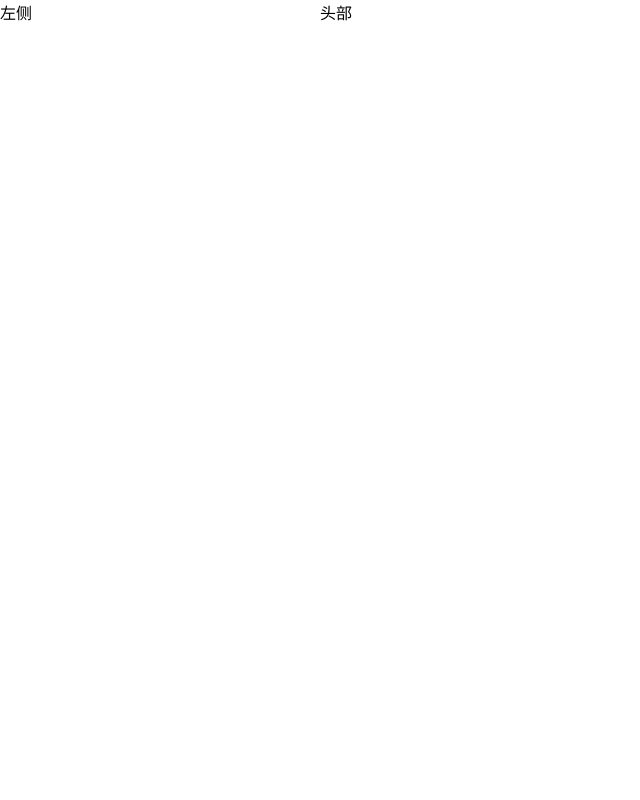
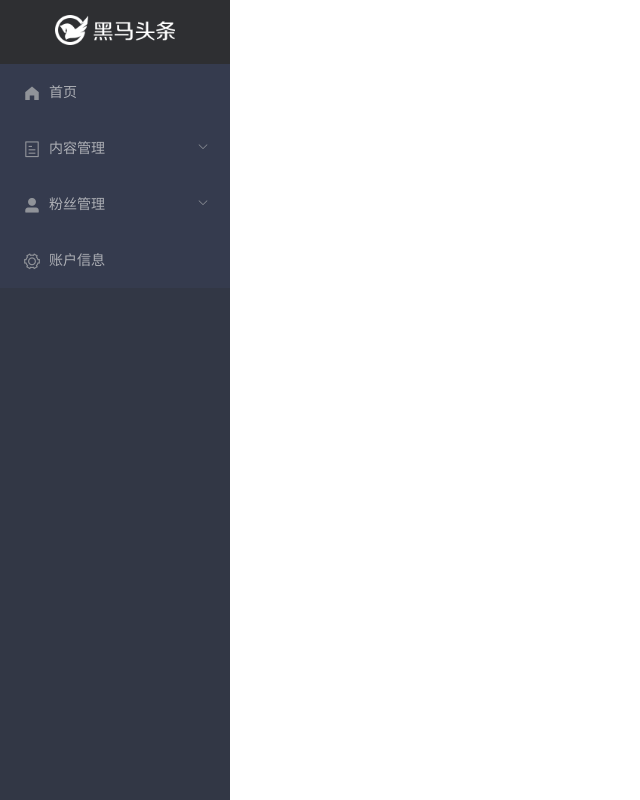
Before and after one commit to hszxxn/heimatoutiao, a Vue app: page /#/home in a window 1280 px wide. Shown: the whole page, without its empty margins (0-640 px from the left). Built offline with nearby package versions, Linux system fonts and the light colour scheme.

Commit message:
主页侧边导航完成

```diff
--- /dev/null
+++ b/src/components/home/layout-aslider.vue
@@ -0,0 +1,66 @@
+<template>
+   <div class='layoutSlider'>
+        <div class='leftLogo'>
+            <img src="../../assets/img/logo_admin.png" alt="">
+        </div>
+         <el-menu
+      style="border-right: 1px solid #353b4e"
+      background-color="#353b4e"
+      text-color="#adafb5"
+      active-text-color="#ffd04b">
+       <!-- 首页 -->
+       <el-menu-item index="1">
+        <i class="el-icon-s-home"></i>
+        <span slot="title">首页</span>
+      </el-menu-item>
+      <!-- 内容管理 -->
+      <el-submenu index="2">
+        <template slot="title">
+          <i class="el-icon-tickets"></i>
+          <span>内容管理</span>
+        </template>
+          <el-menu-item index="2-1">发布文章</el-menu-item>
+          <el-menu-item index="2-2">内容列表</el-menu-item>
+          <el-menu-item index="2-3">评论列表</el-menu-item>
+          <el-menu-item index="2-4">素材管理</el-menu-item>
+      </el-submenu>
+      <!-- 粉丝管理 -->
+      <el-submenu index="1">
+        <template slot="title">
+          <i class="el-icon-user-solid"></i>
+          <span>粉丝管理</span>
+        </template>
+          <el-menu-item index="3-1">图文数据</el-menu-item>
+          <el-menu-item index="3-2">粉丝概况</el-menu-item>
+          <el-menu-item index="3-3">粉丝画像</el-menu-item>
+          <el-menu-item index="3-4">粉丝列表</el-menu-item>
+      </el-submenu>
+      <!-- 账户信息 -->
+      <el-menu-item index="4">
+        <i class="el-icon-setting"></i>
+        <span slot="title">账户信息</span>
+      </el-menu-item>
+    </el-menu>
+   </div>
+</template>
+<script>
+export default {
+
+}
+</script>
+<style lang="less" scoped>
+.layoutSlider{
+    width: 230px;
+    height: 100vh;
+    background: #323745;
+    .leftLogo{
+        padding: 15px 0;
+        text-align: center;
+        background: #2e2f32;
+        img {
+            height: 30px
+        }
+    }
+}
+
+</style>
--- a/src/views/home/index.vue
+++ b/src/views/home/index.vue
@@ -2,9 +2,13 @@
   <div class="home">
       <el-container>
           <!-- 侧边栏 -->
-          <el-aside class='aside'>左侧</el-aside>
+          <el-aside class='aside'>
+              <layout-slider></layout-slider>
+          </el-aside>
           <el-container>
-                <el-header>头部</el-header>
+                <!-- 头部 -->
+                <el-header></el-header>
+                <!-- 容器 -->
                 <el-main>
                     <router-view></router-view>
                 </el-main>
@@ -15,18 +19,17 @@
 </template>
 
 <script>
-
+import layoutSlider from '../../components/home/layout-aslider'
 export default {
 
   components: {
-
+    'layout-slider': layoutSlider
   }
 }
 </script>
 <style lang="less" scoped>
-   .aside {
-      width: 300px;
-      height: 100vh;
-      // background: red;
-    }
+.aside {
+    // width: 200px !important;
+    overflow: hidden
+}
 </style>
```
